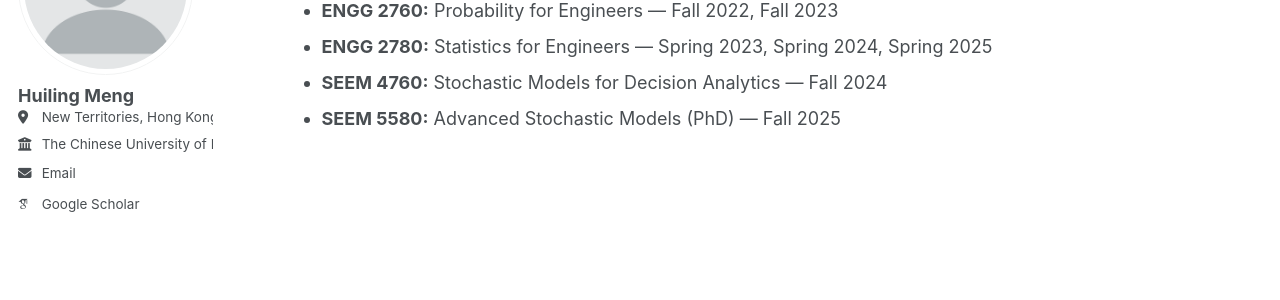
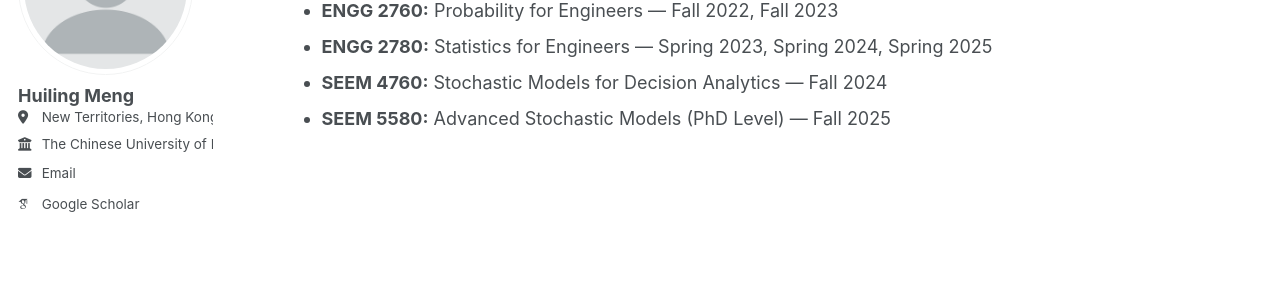
Before and after one commit to huilingmeng/huilingmeng.github.io, a Jekyll site: the page built from _pages/teaching.md, in a window 1280 px wide. Shown: the part 201-501 px from the top of the page. Built offline with Jekyll 4.4.1, drawn with Linux system fonts in a browser that asks for light colours; some web fonts are replaced; a script bundle is joined from its source files by our own code; library files that are not in the unit come from our copies.

Commit message:
Update teaching.md

```diff
--- a/_pages/teaching.md
+++ b/_pages/teaching.md
@@ -10,4 +10,4 @@ author_profile: true
 - **ENGG 2760:** Probability for Engineers — Fall 2022, Fall 2023
 - **ENGG 2780:** Statistics for Engineers — Spring 2023, Spring 2024, Spring 2025
 - **SEEM 4760:** Stochastic Models for Decision Analytics — Fall 2024
-- **SEEM 5580:** Advanced Stochastic Models (PhD) — Fall 2025
+- **SEEM 5580:** Advanced Stochastic Models (PhD Level) — Fall 2025
```
